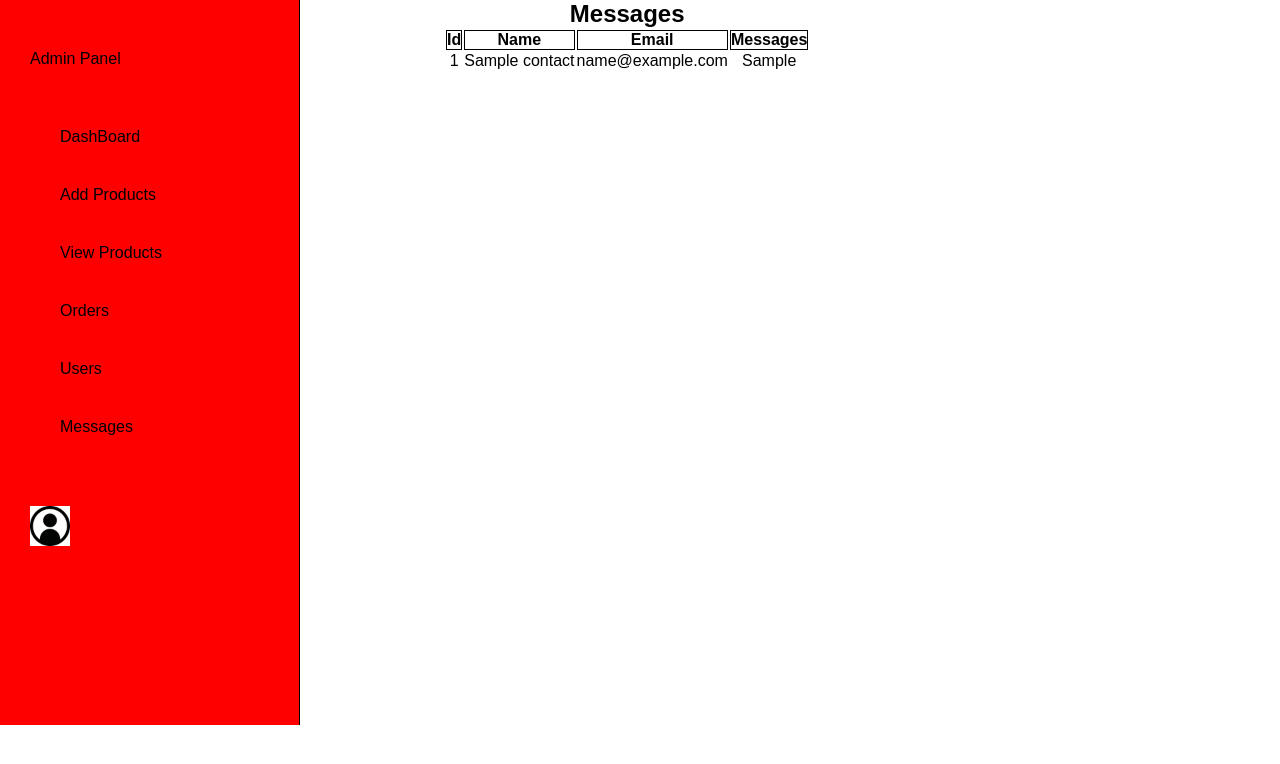
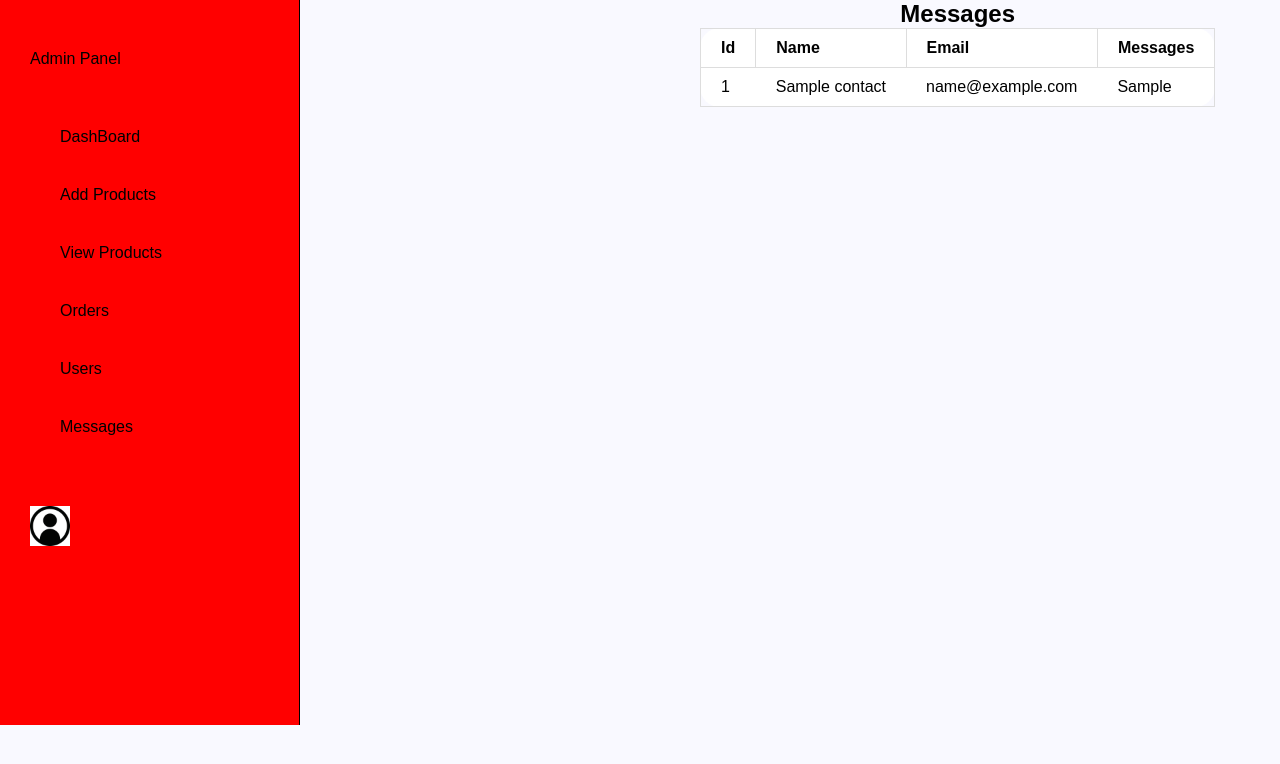
Before and after one commit to Roshik9841/Prime-Canteen, a PHP site: page /admin/messages.php in a window 1280 px wide. Shown: the top 764 px of the page. Run offline with PHP 8.4, Linux system fonts and the light colour scheme; tables that the repository leaves empty or names only in its code hold one stand-in row (values such as "Sample post").

Commit message:
admin ko style milako

```diff
--- /dev/null
+++ b/admin/admin-style/style.css
@@ -0,0 +1,28 @@
+.display_message {
+    text-align: center;
+}
+
+.admin-table {
+    background-color: #FFFFFF;
+    padding: 20px;
+    border: 1px solid #ddd;
+    border-radius: 20px;
+    width: 100%;
+    border-collapse: collapse;
+
+}
+
+.admin-table th{
+    padding: 10px 20px;
+    border: 1px solid #ddd;
+    text-align: left;
+}
+.admin-table td{
+    padding: 10px 20px;
+
+    text-align: left;
+}
+
+body {
+    background-color: #f9f9ff;
+}
--- a/admin/messages.php
+++ b/admin/messages.php
@@ -8,21 +8,7 @@ include("../dbconnection.php");
     <meta charset="UTF-8">
     <meta name="viewport" content="width=device-width, initial-scale=1.0">
     <title>Document</title>
-    <style>
-        .display_message {
-            text-align: center;
-
-            margin-left: -20%;
-        }
-
-        th {
-            border: 1px solid black;
-        }
-
-        /* td {
-            border: 1px solid black
-        } */
-    </style>
+    <link rel="stylesheet" href="admin-style/style.css" type="text/css">
 </head>
 
 <body>
@@ -31,7 +17,7 @@ include("../dbconnection.php");
     ?>
     <div class="display_message">
         <h2 class="title">Messages</h2>
-        <table>
+        <table class="admin-table">
             <thead>
                 <th>Id</th>
                 <th>Name</th>
@@ -45,7 +31,7 @@ include("../dbconnection.php");
                 if (mysqli_num_rows($select_products) > 0) {
                     while ($row = mysqli_fetch_assoc($select_products)) {
                 ?>
-                        <tr>
+                        <tr class="admin-tr">
                             <td><?php echo $row['id']; ?></td>
                             <td><?php echo $row['name']; ?></td>
                             <td><?php echo $row['email']; ?></td>
--- a/admin/viewProduct.php
+++ b/admin/viewProduct.php
@@ -41,6 +41,7 @@ include('../dbconnection.php');
     <meta charset="UTF-8">
     <meta name="viewport" content="width=device-width, initial-scale=1.0">
     <title>Document</title>
+    <link rel="stylesheet" href="admin-style/style.css" type="text/css">
 </head>
 
 <body>
@@ -49,12 +50,13 @@ include('../dbconnection.php');
     ?>
     <section class="display_product">
         <h2 class="title">All Products</h2>
-        <table>
+        <table class="admin-table">
             <thead>
                 <th>Product Image</th>
                 <th>Product Name</th>
                 <th>Product Price</th>
-                <th>Action</th>
+                <th colspan="2">Action</th>
+
             </thead>
             <tbody>
                 <?php
```
Also changed, not shown: admin/userview.php (+2 -11 lines).
